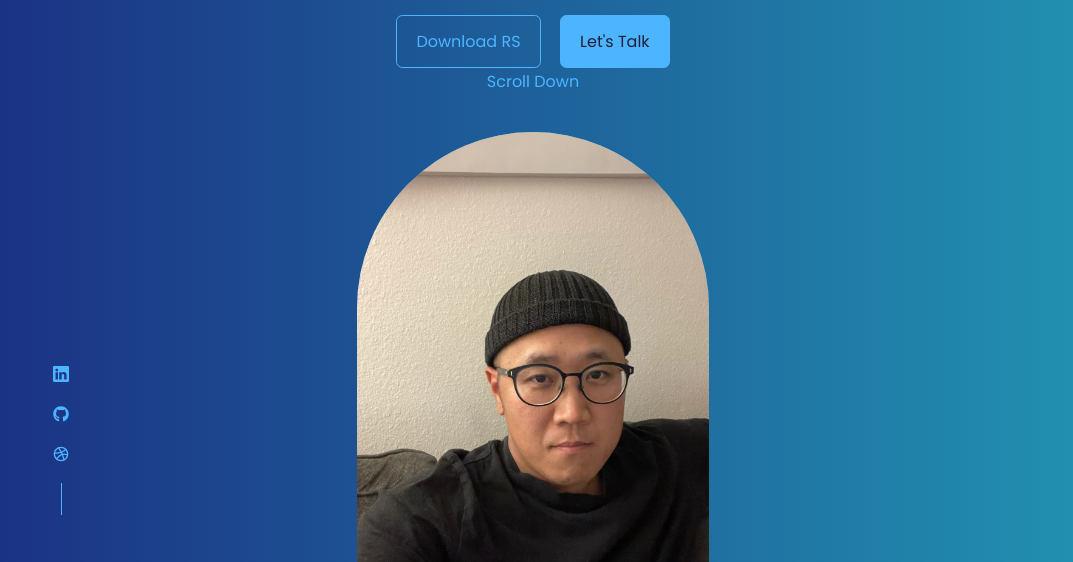
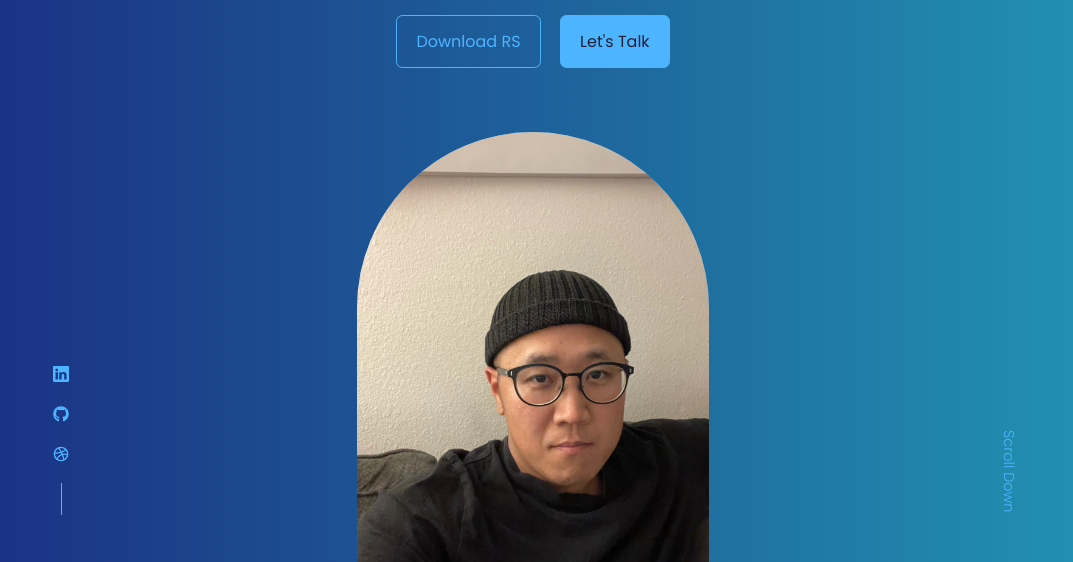
Before and after one commit to yhupaul/react-portfolio-website, a React (Create React App) app: page / in a window 1280 px wide. Shown: the part 237-799 px from the top of the page, without its empty margins (107-1180 px from the left). Built offline with nearby package versions, Linux system fonts and the light colour scheme.

Commit message:
finished scroll down

```diff
--- a/src/components/header/header.css
+++ b/src/components/header/header.css
@@ -48,3 +48,23 @@ header {
   overflow: hidden;
   /* padding: 5rem 1.5rem 1.5rem 1.5rem; */
 }
+
+/* ================ SCROLL DOWN =============== */
+.scroll__down {
+  position: absolute;
+  right: -2.3rem;
+  bottom: 5rem;
+  transform: rotate(90deg);
+  font-weight: 300;
+  font-size: 0.9rem;
+}
+
+/* =============== MEDIA QUERIES (MEDIUM DEVICES) =============== */
+@media screen and (max-width: 1024px) {
+
+}
+
+/* =============== MEDIA QUERIES (SMALL DEVICES) =============== */
+@media screen and (max-width: 600px) {
+
+}
```
